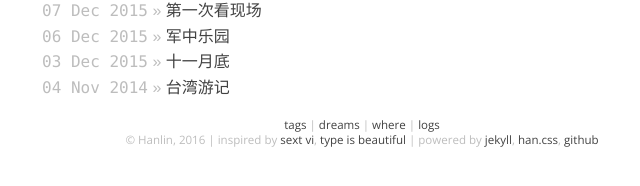
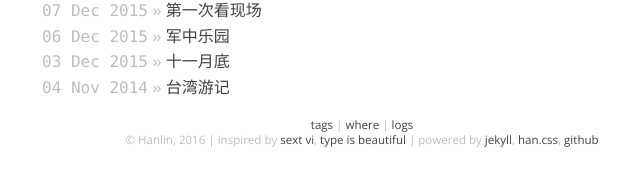
Before and after one commit to onion7878/word, a Jekyll site: the page built from index.html, in a window 1280 px wide. Shown: the part 226-412 px from the top of the page, without its empty margins (278-918 px from the left). Built offline with Jekyll 4.4.1, drawn with Linux system fonts in a browser that asks for light colours.

Commit message:
remove dreams

```diff
--- a/_includes/footer.html
+++ b/_includes/footer.html
@@ -1,7 +1,7 @@
 <footer class="margin-bottom-1em margin-top-1em font-size-small">
 	<div class="text-center gray-color font-size-small font-open-sans">
 		<span><a href="/tags.html">tags</a></span> |
-		<span><a href="/dreams.html">dreams</a></span> |
+		<!-- <span><a href="/dreams.html">dreams</a></span> |  -->
 		<pan><a href="/where.html">where</a></span> |
 		<pan><a href="/log.html">logs</a></span>
 	</div>
```
